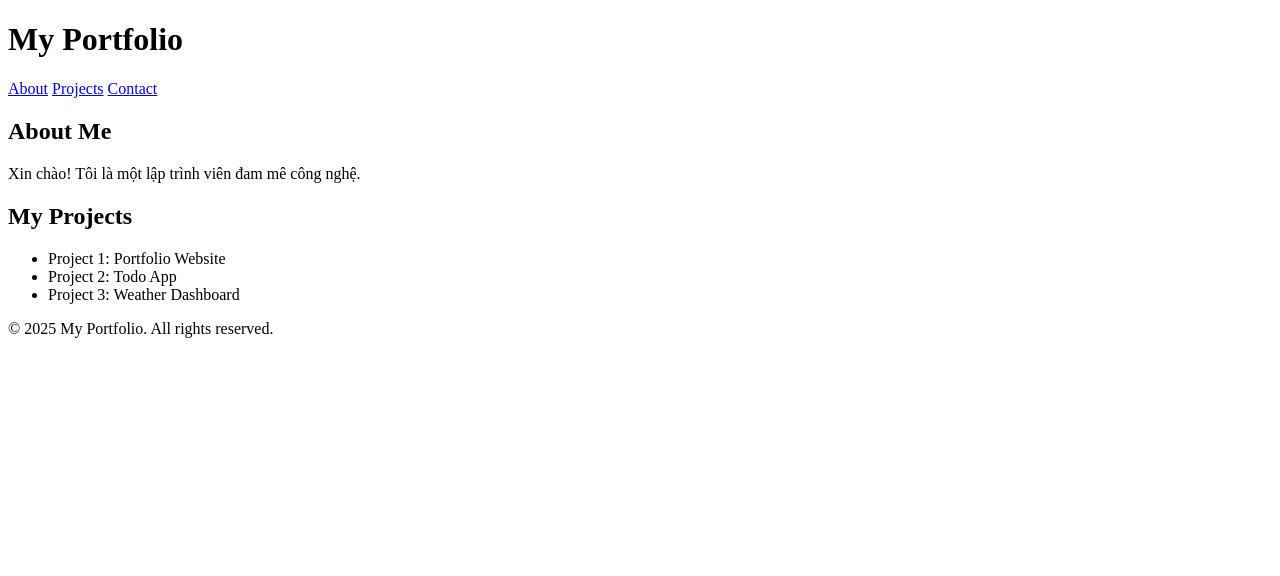
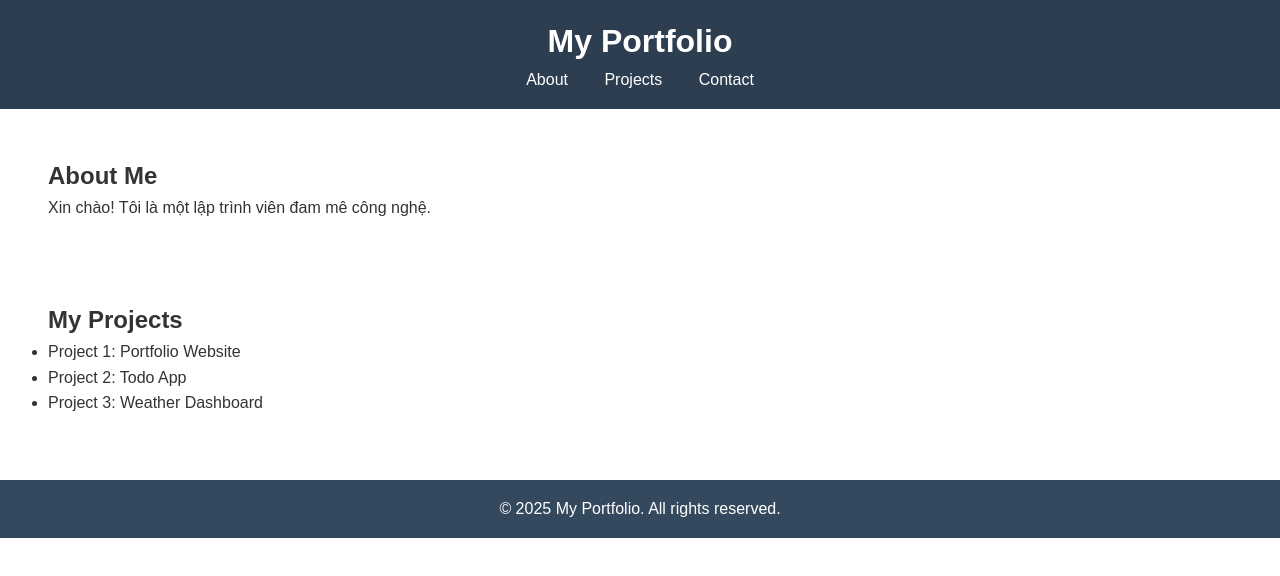
Before and after one commit to Minhmaxxx/my-portfolio, a plain HTML site: page index.html in a window 1280 px wide. Drawn offline with Linux system fonts and the light colour scheme.

Commit message:
style: add basic CSS styling

```diff
--- a/index.html
+++ b/index.html
@@ -4,6 +4,7 @@
     <meta charset="UTF-8">
     <meta name="viewport" content="width=device-width, initial-scale=1.0">
     <title>My Portfolio</title>
+    <link rel="stylesheet" href="style.css">
 </head>
 <body>
     <header>
--- /dev/null
+++ b/style.css
@@ -0,0 +1,37 @@
+* {
+    margin: 0;
+    padding: 0;
+    box-sizing: border-box;
+}
+
+body {
+    font-family: Arial, sans-serif;
+    line-height: 1.6;
+    color: #333;
+}
+
+header {
+    background: #2c3e50;
+    color: white;
+    padding: 1rem;
+    text-align: center;
+}
+
+nav a {
+    color: white;
+    margin: 0 1rem;
+    text-decoration: none;
+}
+
+section {
+    padding: 2rem;
+    margin: 1rem;
+}
+
+footer {
+    background: #34495e;
+    color: white;
+    text-align: center;
+    padding: 1rem;
+    margin-top: 2rem;
+}
```
